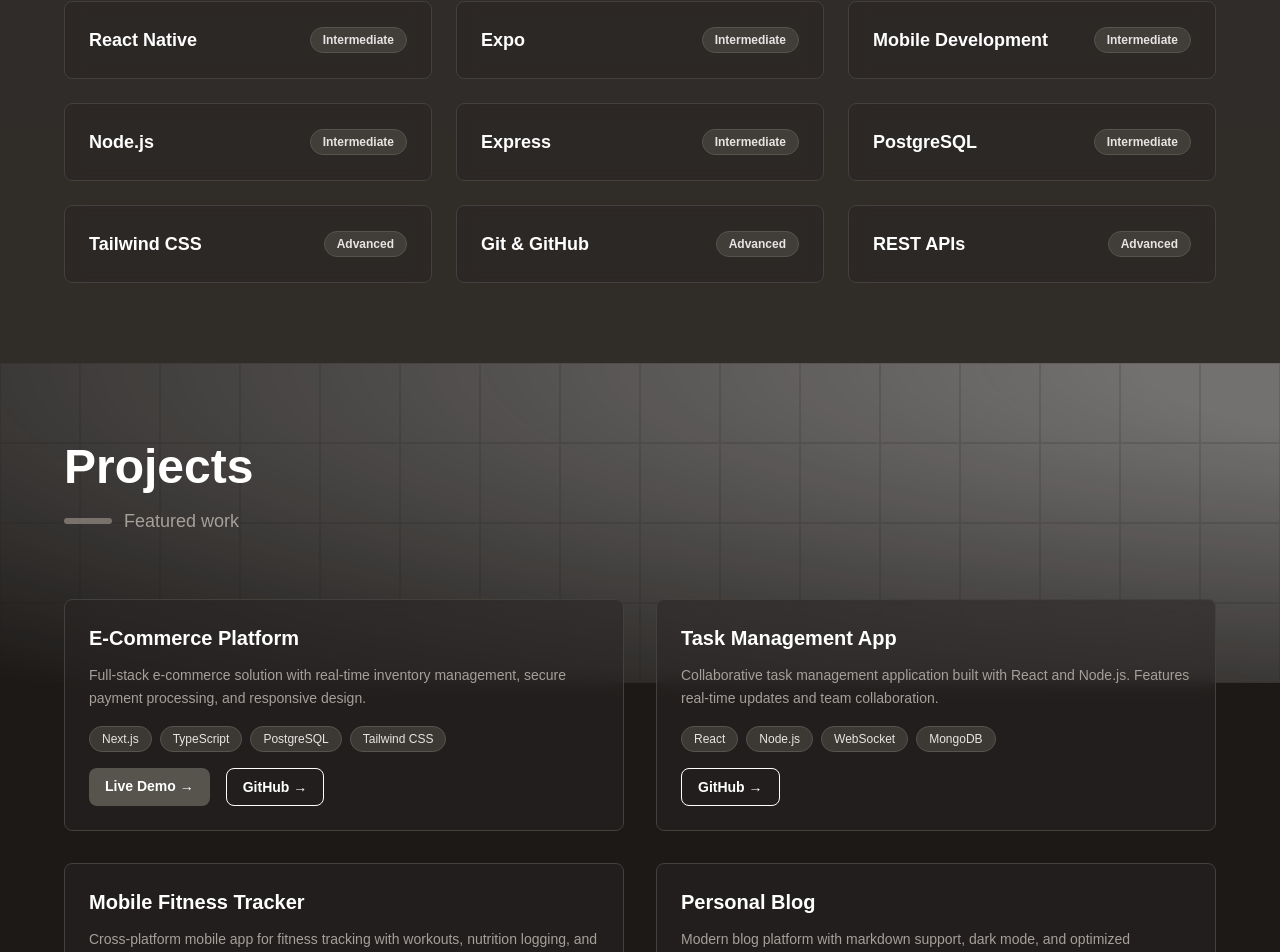
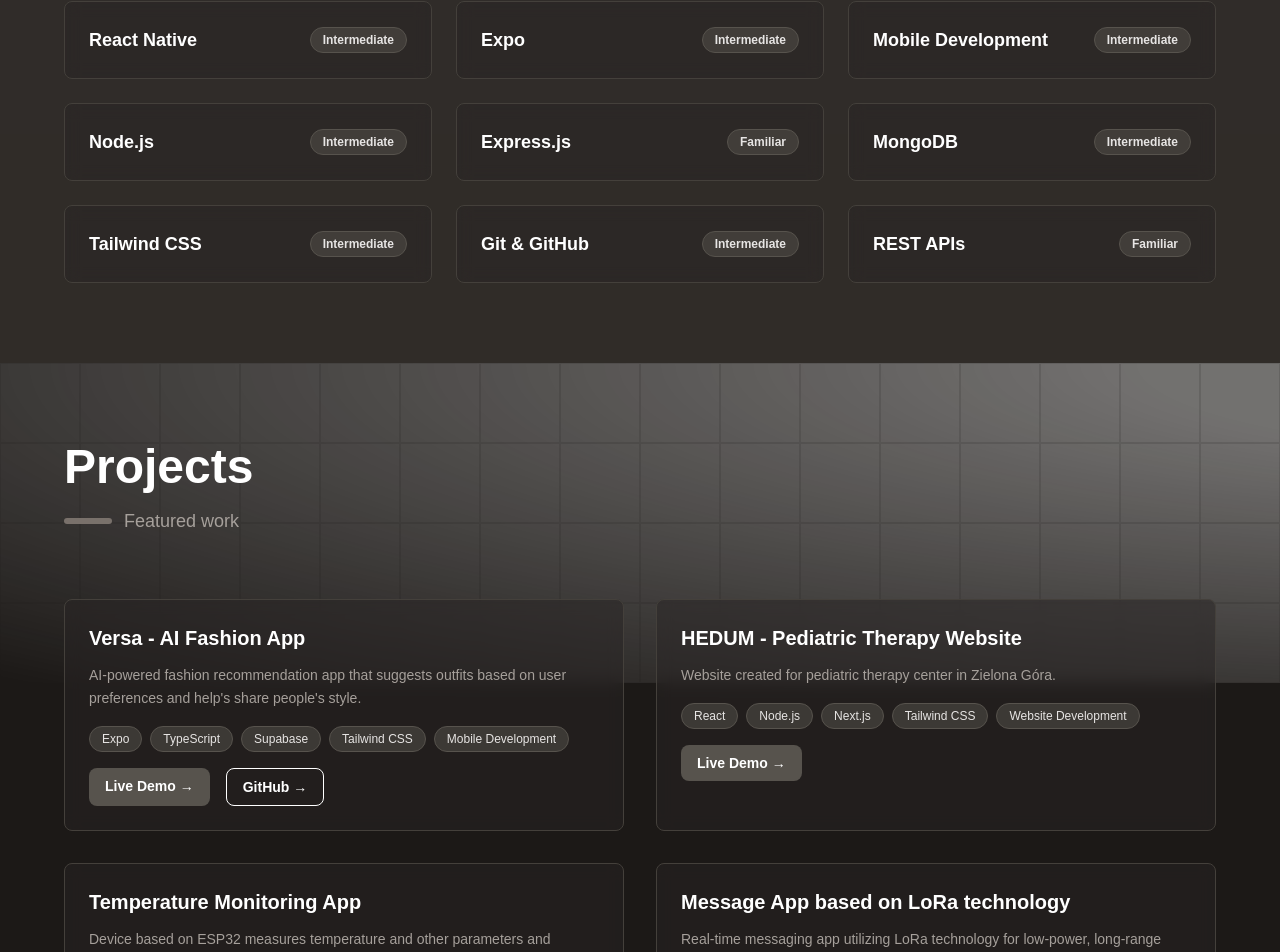
Before and after one commit to Fernando546/portfolio, a Next.js app: page / in a window 1280 px wide. Shown: the part 1137-2089 px from the top of the page. Built offline with nearby package versions, Linux system fonts and the light colour scheme.

Commit message:
Update skill proficiency levels and project details in Home component

```diff
--- a/app/page.tsx
+++ b/app/page.tsx
@@ -226,9 +226,9 @@
 
           <div className="grid grid-cols-1 md:grid-cols-2 lg:grid-cols-3 gap-6">
             {/* Frontend */}
-            <SkillCard name="TypeScript" proficiency="advanced" />
-            <SkillCard name="React" proficiency="advanced" />
-            <SkillCard name="Next.js" proficiency="advanced" />
+            <SkillCard name="TypeScript" proficiency="intermediate" />
+            <SkillCard name="React" proficiency="intermediate" />
+            <SkillCard name="Next.js" proficiency="intermediate" />
 
             {/* Mobile */}
             <SkillCard name="React Native" proficiency="intermediate" />
@@ -237,13 +237,13 @@
 
             {/* Backend */}
             <SkillCard name="Node.js" proficiency="intermediate" />
-            <SkillCard name="Express" proficiency="intermediate" />
-            <SkillCard name="PostgreSQL" proficiency="intermediate" />
+            <SkillCard name="Express.js" proficiency="beginner" />
+            <SkillCard name="MongoDB" proficiency="intermediate" />
 
             {/* Tools & Other */}
-            <SkillCard name="Tailwind CSS" proficiency="advanced" />
-            <SkillCard name="Git & GitHub" proficiency="advanced" />
-            <SkillCard name="REST APIs" proficiency="advanced" />
+            <SkillCard name="Tailwind CSS" proficiency="intermediate" />
+            <SkillCard name="Git & GitHub" proficiency="intermediate" />
+            <SkillCard name="REST APIs" proficiency="beginner" />
           </div>
         </div>
       </section>
@@ -256,38 +256,39 @@
 
           <div className="grid grid-cols-1 md:grid-cols-2 gap-8">
             <ProjectCard
-              title="E-Commerce Platform"
-              description="Full-stack e-commerce solution with real-time inventory management, secure payment processing, and responsive design."
+              title="Versa - AI Fashion App"
+              description="AI-powered fashion recommendation app that suggests outfits based on user preferences and help's share people's style."
               tech={[
-                "Next.js",
+                "Expo",
                 "TypeScript",
-                "PostgreSQL",
+                "Supabase",
                 "Tailwind CSS",
+                "Mobile Development",
               ]}
-              link="https://example.com"
-              github="https://github.com"
+              link="https://versa-style.vercel.app/"
+              github="https://github.com/strat-development/fashion-app"
             />
 
             <ProjectCard
-              title="Task Management App"
-              description="Collaborative task management application built with React and Node.js. Features real-time updates and team collaboration."
-              tech={["React", "Node.js", "WebSocket", "MongoDB"]}
-              github="https://github.com"
+              title="HEDUM - Pediatric Therapy Website"
+              description="Website created for pediatric therapy center in Zielona Góra."
+              tech={["React", "Node.js", "Next.js", "Tailwind CSS", "Website Development"]}
+              link="https://www.hedum.pl/"
             />
 
             <ProjectCard
-              title="Mobile Fitness Tracker"
-              description="Cross-platform mobile app for fitness tracking with workouts, nutrition logging, and progress analytics."
-              tech={["React Native", "Expo", "Firebase"]}
-              github="https://github.com"
+              title="Temperature Monitoring App"
+              description="Device based on ESP32 measures temperature and other parameters and displays them on the website."
+              tech={["Next.js", "TypeScript", "Tailwind CSS", "MongoDB", "ArduinoIDE", "C++", "Website Development"]}
+              link="https://esp32-frontend.vercel.app/"
+              github="https://github.com/Fernando546/esp32-frontend"
             />
 
             <ProjectCard
-              title="Personal Blog"
-              description="Modern blog platform with markdown support, dark mode, and optimized performance."
-              tech={["Next.js", "MDX", "Vercel"]}
-              link="https://example.com"
-              github="https://github.com"
+              title="Message App based on LoRa technology"
+              description="Real-time messaging app utilizing LoRa technology for low-power, long-range communication."
+              tech={["Kotlin", "Android Studio", "ESP32", "LoRa", "Mobile Development"]}
+              github="https://github.com/Fernando546/LoraApp"
             />
           </div>
         </div>
```
